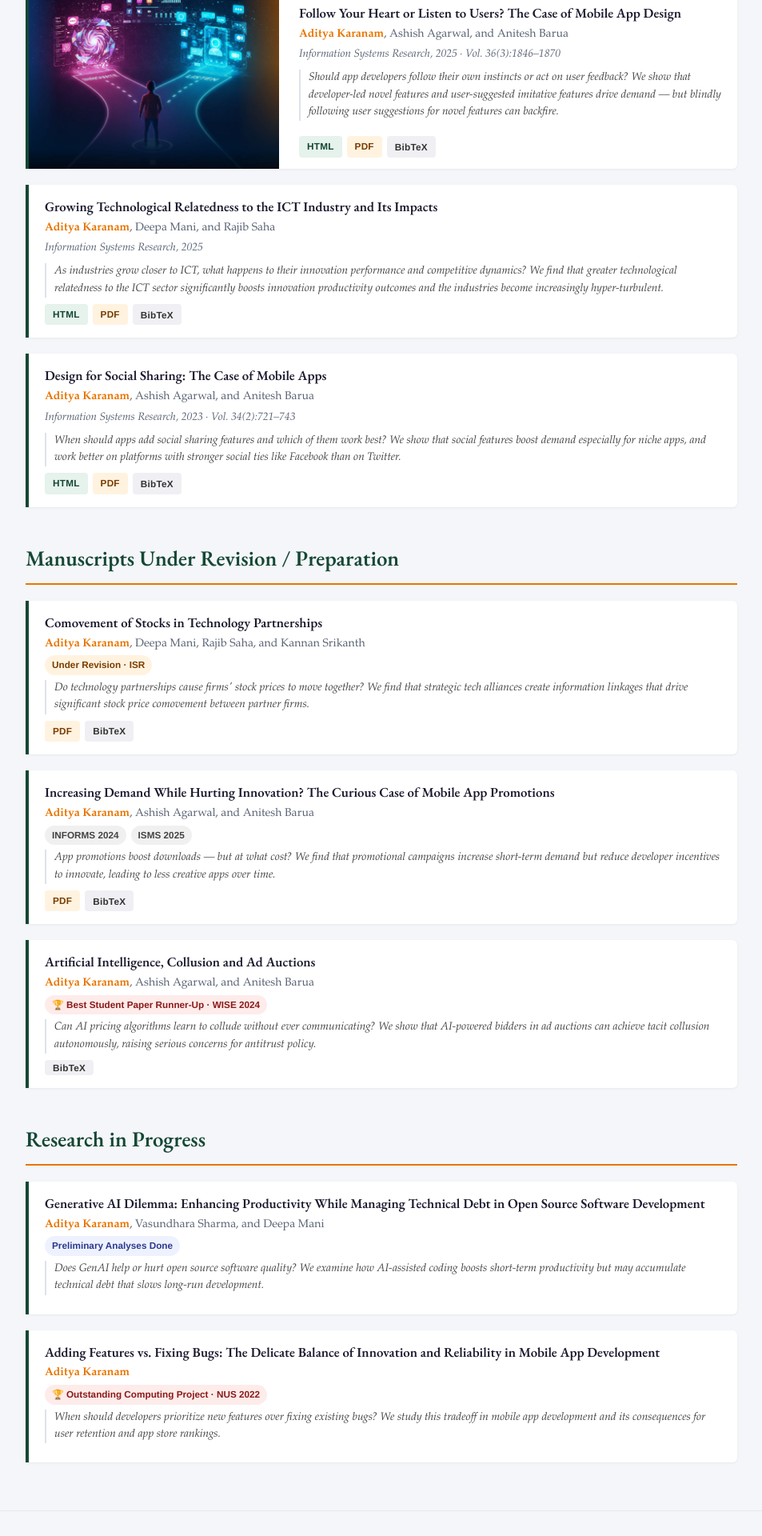
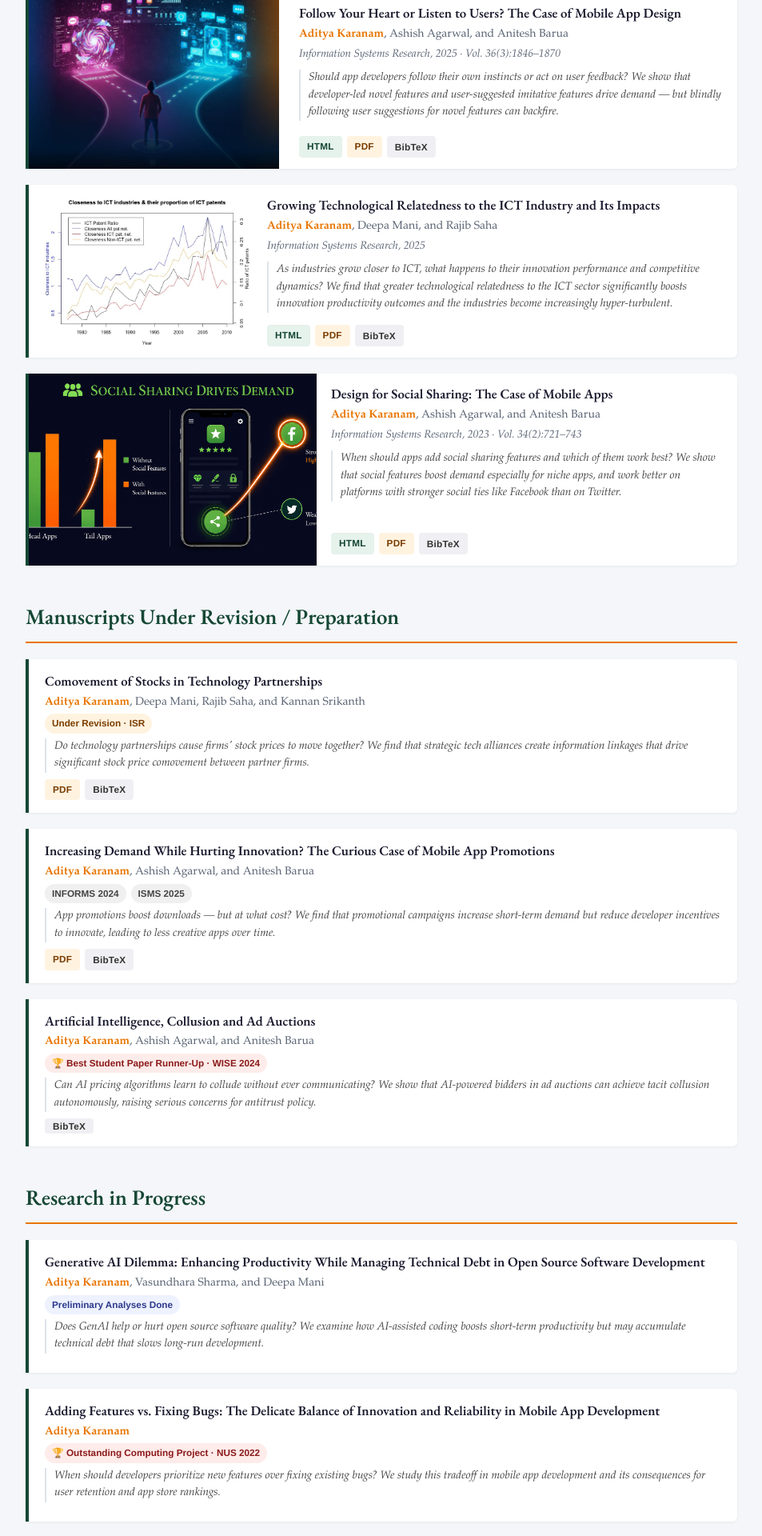
Before and after one commit to askaranam/askaranam.github.io, a Jekyll site: the page built from research.html, in a window 1280 px wide. Shown: the part 502-2422 px from the top of the page at 80% size, without its empty margins (163-1116 px from the left). Built offline with Jekyll 4.4.1, drawn with Linux system fonts in a browser that asks for light colours; nearby versions of some CDN libraries; some web fonts are replaced.

Commit message:
Update research.html

```diff
--- a/research.html
+++ b/research.html
@@ -101,11 +101,10 @@ render_with_liquid: false
 </div>
 
 <!-- PAPER 2 — Replace placeholder with <img> after uploading image -->
-<!-- <div class="paper">
-  <div class="paper-image-col">
-    <img class="paper-image" src="/images/Closeness_to_ICT_industries.jpg" alt="Growing Technological Closeness to the ICT industries">
-  </div> -->
-<div class="paper no-image">
+<div class="paper" style="min-height: 200px;">
+  <div class="paper-image-col" style="flex: 0 0 280px; max-width: 280px; min-height: 200px; background: white;">
+    <img class="paper-image" src="/images/Closeness_to_ICT_industries.jpg" style="width: 100%; height: 200px; object-fit: contain; object-position: center; display: block; background: white; padding: 8px;">
+  </div>
   <div class="paper-body">
     <div class="paper-title"><a href="https://pubsonline.informs.org/doi/10.1287/isre.2020.0627">Growing Technological Relatedness to the ICT Industry and Its Impacts</a></div>
     <div class="paper-authors"><strong>Aditya Karanam</strong>, Deepa Mani, and Rajib Saha</div>
@@ -130,11 +129,10 @@ render_with_liquid: false
 </div>
 
 <!-- PAPER 3 — Replace placeholder with <img> after uploading image -->
-<!-- <div class="paper">
-  <div class="paper-image-col">
-    <img class="paper-image" src="/images/social-sharing.png" alt="Designing for social sharing">
-  </div> -->
-<div class="paper no-image">
+<div class="paper" style="min-height: 240px;">
+  <div class="paper-image-col" style="flex: 0 0 360px; max-width: 360px; min-height: 240px;">
+    <img class="paper-image" src="/images/social-sharing.png" style="width: 100%; height: 240px; object-fit: cover; object-position: center top; display: block;">
+  </div>
   <div class="paper-body">
     <div class="paper-title"><a href="https://pubsonline.informs.org/doi/abs/10.1287/isre.2022.1151">Design for Social Sharing: The Case of Mobile Apps</a></div>
     <div class="paper-authors"><strong>Aditya Karanam</strong>, Ashish Agarwal, and Anitesh Barua</div>
```
